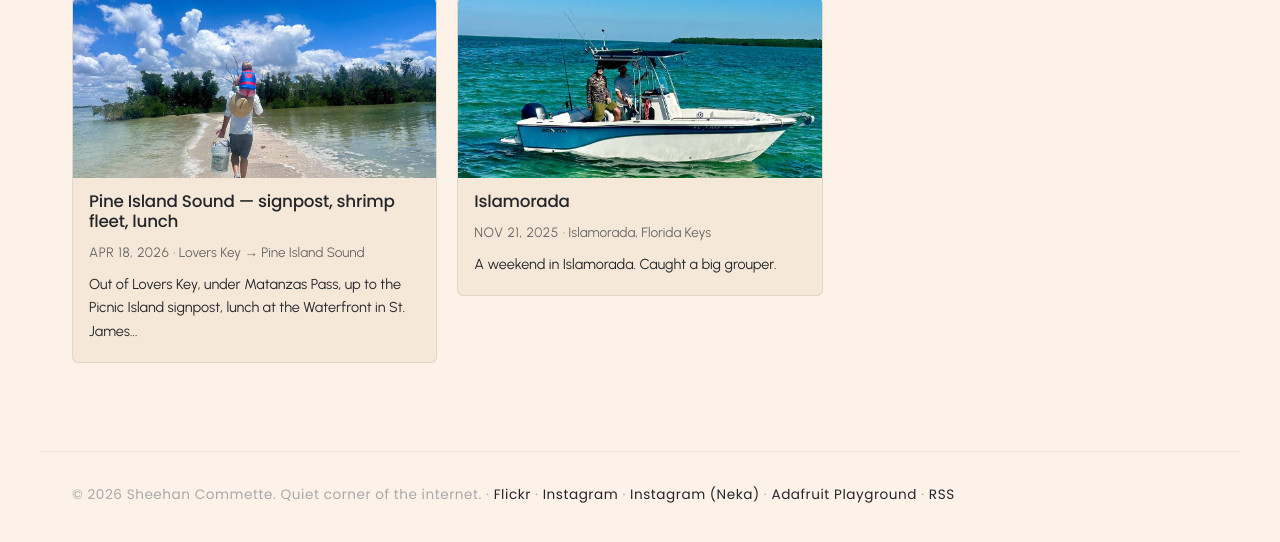
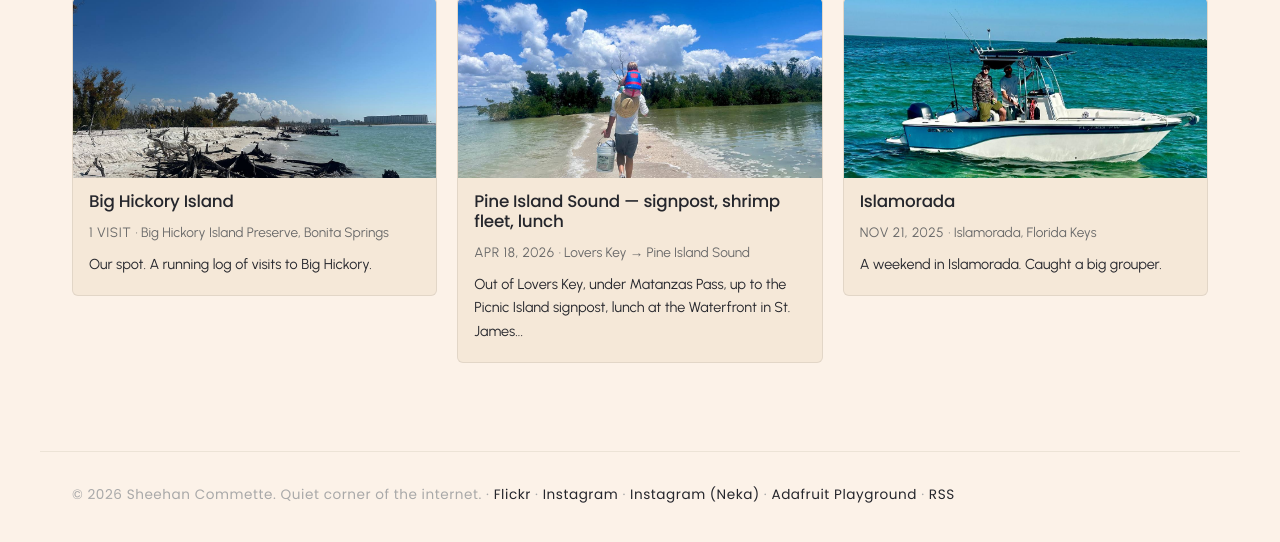
Before and after one commit to jaxlee-digital/jaxlee, a Jekyll site: the page built from log/index.html, in a window 1280 px wide, cut to the strip 761-1315 px from the top of the page. Shown: the top 542 px of the strip. Built offline with Jekyll 4.4.1, drawn with Linux system fonts in a browser that asks for light colours.

Commit message:
feat(log): rolling-place entries + Big Hickory Island
- Log layout now supports two modes:
  * one-off trip (date + gallery) - unchanged
  * recurring place (recurring: true + visits[] array, newest-first)
- /log/ index and map popups show visit count for recurring places
- AGENT.md documents both front-matter shapes and how to add a visit
- First recurring entry: big-hickory.md with visit #1 on 2026-04-22
  (11 photos). Pin at Big Hickory Island Preserve, Bonita Springs.

```diff
--- /dev/null
+++ b/_log/big-hickory.md
@@ -0,0 +1,27 @@
+---
+title: "Big Hickory Island"
+location: "Big Hickory Island Preserve, Bonita Springs"
+recurring: true
+date: 2026-04-22
+cover: /assets/images/log/big-hickory/2026-04-22/08.jpg
+lat: 26.3697
+lng: -81.8772
+excerpt: "Our spot. A running log of visits to Big Hickory."
+visits:
+  - date: 2026-04-22
+    note: "Cumulus stacking over the mangroves. Osprey nest out front. Jaxon running the shell line."
+    gallery:
+      - src: /assets/images/log/big-hickory/2026-04-22/08.jpg
+      - src: /assets/images/log/big-hickory/2026-04-22/02.jpg
+      - src: /assets/images/log/big-hickory/2026-04-22/03.jpg
+      - src: /assets/images/log/big-hickory/2026-04-22/05-osprey-nest.jpg
+      - src: /assets/images/log/big-hickory/2026-04-22/07.jpg
+      - src: /assets/images/log/big-hickory/2026-04-22/06-kayaks.jpg
+      - src: /assets/images/log/big-hickory/2026-04-22/04-jaxon-lifejacket.jpg
+      - src: /assets/images/log/big-hickory/2026-04-22/09-jaxon-running.jpg
+      - src: /assets/images/log/big-hickory/2026-04-22/11-jaxon-wading.jpg
+      - src: /assets/images/log/big-hickory/2026-04-22/10-selfie.jpg
+      - src: /assets/images/log/big-hickory/2026-04-22/01-jaxon-shells.jpg
+---
+
+Our spot. We end up here a lot.
--- a/assets/css/main.css
+++ b/assets/css/main.css
@@ -1048,3 +1048,46 @@ hr { border: 0; border-top: 1px solid var(--rule); margin: var(--rhythm) 0; }
 @media (max-width: 600px) {
   .house-entry__ba { grid-template-columns: 1fr; }
 }
+
+/* ----- Log recurring visits ----- */
+.log-entry__visits {
+  margin-top: 2.5rem;
+  padding-top: 1.5rem;
+  border-top: 1px solid rgba(0,0,0,0.08);
+}
+.log-visit {
+  padding: 1.5rem 0;
+  border-bottom: 1px solid rgba(0,0,0,0.06);
+}
+.log-visit:last-child { border-bottom: none; }
+.log-visit__header {
+  margin-bottom: 0.75rem;
+}
+.log-visit__header time {
+  text-transform: uppercase;
+  letter-spacing: 0.1em;
+  font-size: 0.75rem;
+  color: var(--accent, #DB997C);
+  font-weight: 600;
+}
+.log-visit__header h3 {
+  margin: 0.25rem 0 0;
+  font-size: 1.15rem;
+}
+.log-visit__note {
+  max-width: 40rem;
+  margin: 0.5rem 0 1rem;
+}
+.log-visit__gallery {
+  display: grid;
+  grid-template-columns: repeat(auto-fill, minmax(220px, 1fr));
+  gap: 0.5rem;
+}
+.log-visit__gallery figure { margin: 0; }
+.log-visit__gallery img {
+  width: 100%;
+  aspect-ratio: 4 / 3;
+  object-fit: cover;
+  border-radius: 4px;
+  display: block;
+}
--- a/log/index.html
+++ b/log/index.html
@@ -28,7 +28,11 @@ permalink: /log/
             {% if e.cover %}<img src="{{ e.cover | relative_url }}" alt="">{% endif %}
             <div>
               <h3>{{ e.title }}</h3>
-              {% if e.date %}<time>{{ e.date | date: "%b %-d, %Y" }}</time>{% endif %}
+              {% if e.recurring and e.visits %}
+                <time>{{ e.visits | size }} visit{% if e.visits.size != 1 %}s{% endif %}</time>
+              {% elsif e.date %}
+                <time>{{ e.date | date: "%b %-d, %Y" }}</time>
+              {% endif %}
               {% if e.location %}<span class="log-card__loc"> · {{ e.location }}</span>{% endif %}
               {% if e.excerpt %}<p>{{ e.excerpt | strip_html | truncatewords: 20 }}</p>{% endif %}
             </div>
@@ -55,6 +59,8 @@ permalink: /log/
             lat: {{ e.lat }},
             lng: {{ e.lng }},
             cover: {{ e.cover | relative_url | jsonify }},
+            recurring: {{ e.recurring | default: false | jsonify }},
+            visit_count: {% if e.visits %}{{ e.visits | size }}{% else %}0{% endif %},
             pins: {{ e.pins | default: empty | jsonify }}
           }{% unless forloop.last %},{% endunless %}
           {% endif %}
@@ -73,10 +79,13 @@ permalink: /log/
       var bounds = [];
       entries.forEach(function (e) {
         var primary = L.marker([e.lat, e.lng]).addTo(map);
-        primary.bindPopup(
-          '<strong><a href="' + e.url + '">' + e.title + '</a></strong><br>' +
-          '<small>' + e.date + '</small>'
-        );
+        var popup = '<strong><a href="' + e.url + '">' + e.title + '</a></strong><br>';
+        if (e.recurring && e.visit_count) {
+          popup += '<small>' + e.visit_count + ' visit' + (e.visit_count === 1 ? '' : 's') + '</small>';
+        } else {
+          popup += '<small>' + e.date + '</small>';
+        }
+        primary.bindPopup(popup);
         bounds.push([e.lat, e.lng]);
 
         (e.pins || []).forEach(function (p) {
```
Also changed, not shown: AGENT.md (+40 -11 lines), _layouts/log-entry.html (+33 -2 lines), assets/images/log/big-hickory/2026-04-22/01-jaxon-shells.jpg (added), assets/images/log/big-hickory/2026-04-22/02.jpg (added), assets/images/log/big-hickory/2026-04-22/03.jpg (added), assets/images/log/big-hickory/2026-04-22/04-jaxon-lifejacket.jpg (added), assets/images/log/big-hickory/2026-04-22/05-osprey-nest.jpg (added), assets/images/log/big-hickory/2026-04-22/06-kayaks.jpg (added), assets/images/log/big-hickory/2026-04-22/07.jpg (added), assets/images/log/big-hickory/2026-04-22/08.jpg (added), assets/images/log/big-hickory/2026-04-22/09-jaxon-running.jpg (added), assets/images/log/big-hickory/2026-04-22/10-selfie.jpg (added), assets/images/log/big-hickory/2026-04-22/11-jaxon-wading.jpg (added).
